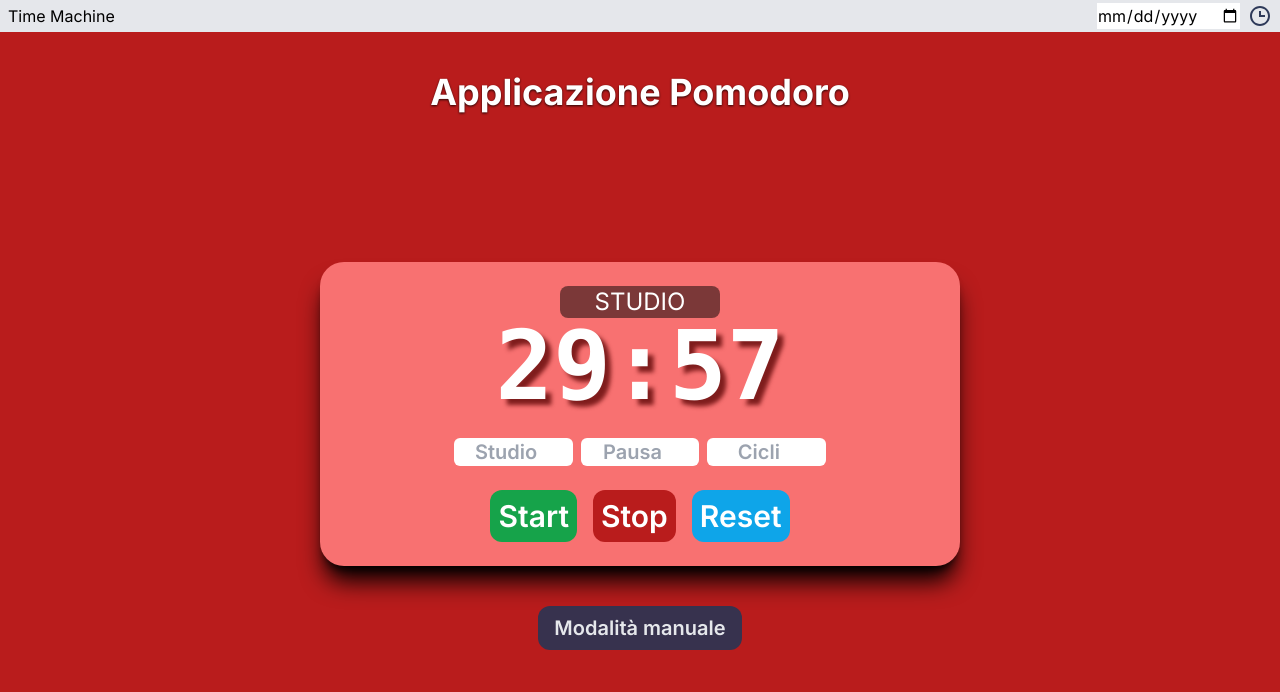
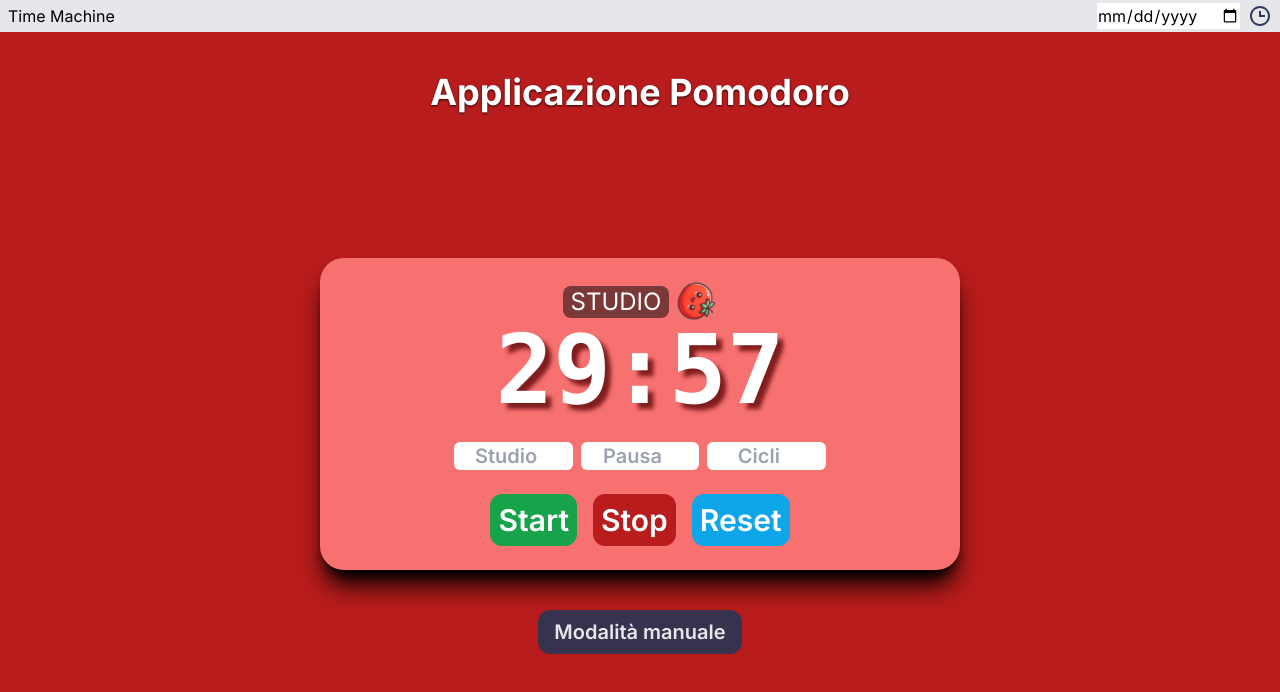
Before and after one commit to ufilme/Semplicemente-Etereo-Luminoso-Fulgido-Immutabile-Eternamente, a Next.js app in the folder src/: page /pomodoro in a window 1280 px wide. Both pictures are taken after a click on the button "Start". Shown: the top 692 px of the page. Built offline with nearby package versions, Linux system fonts and the light colour scheme.

Commit message:
add: pomodoro css animations

```diff
--- a/src/app/components/Timer.tsx
+++ b/src/app/components/Timer.tsx
@@ -1,6 +1,9 @@
 "use client";
 
 import React, { useState, useEffect, useRef } from "react";
+import pomodoro from "@/public/pomodoro.png";
+import zzz from "@/public/sleeping.png";
+import "@/app/pomodoro/animation.css";
 
 export default function Timer() {
   const [isRunning, setIsRunning] = useState(false);
@@ -258,10 +261,56 @@ export default function Timer() {
       );
   }
 
+  function pomodoroAnimation() {
+    if (started.current) {
+      if (periodoStudio.current) {
+        //periodo di studio
+
+        if (isRunning) {
+          //timer in funzione
+          return (
+            <img src={pomodoro.src} alt="Pomodoro animation" id="pomodoro-study" className="w-10 h-10" />
+          )
+        }
+        else {
+          //timer fermo
+          return (
+            <img src={pomodoro.src} alt="Pomodoro animation" id="pomodoro-study-nrun" className="w-10 h-10" />
+          )
+        }
+      }
+      else {
+        //periodo di pausa
+
+        if (isRunning) {
+          //timer in funzione
+          return (
+            <div className="flex gap-2">
+               <img src={pomodoro.src} alt="Pomodoro" id="pomodoro-pause" className="w-10 h-10" />
+               <img src={zzz.src} alt="Pomodoro animation" id="zzz-pause" className="w-6 h-6" />
+             </div>
+           )
+        }
+        else {
+          //timer fermo
+          return (
+            <div className="flex gap-2">
+               <img src={pomodoro.src} alt="Pomodoro" id="pomodoro-pause-nrun" className="w-10 h-10" />
+               <img src={zzz.src} alt="Pomodoro animation" id="zzz-pause-nrun" className="w-6 h-6" />
+             </div>
+           )
+        }
+      }
+    }
+  }
+
   return ( <div className="timer-container mx-auto items-center">
     <div className="timer w-[50vw] rounded-3xl bg-red-400 p-6 flex flex-col gap-6 items-center shadow-xl shadow-black">
         <div className="flex flex-col">
-          <h3 ref={periodoHeadingRef} className="text-2xl text-center text-white bg-[color:rgba(0,0,0,0.5)] rounded-lg grow-0 mx-16 px-2">Inizia lo studio!</h3>
+          <div className="flex justify-center items-center gap-2">
+            <h3 ref={periodoHeadingRef} className="text-2xl text-center text-white bg-[color:rgba(0,0,0,0.5)] rounded-lg grow-0 px-2">Inizia lo studio!</h3>
+            {pomodoroAnimation()}
+          </div>
           <div className="timer-display font-mono text-8xl font-bold text-white text-center">{formatTime()}</div>
         </div>
 
--- /dev/null
+++ b/src/app/pomodoro/animation.css
@@ -0,0 +1,25 @@
+@keyframes rotation {
+    0%      {rotate:0deg;}
+    100%    {rotate:360deg;}
+}
+
+@keyframes jump {
+    0%      {top:-1em;}
+    50%     {top:1em;}
+    100%    {top:-1em;}
+}
+
+#pomodoro-study {
+    animation-name: rotation;
+    animation-duration: 2s;
+    animation-iteration-count: infinite;
+    animation-timing-function: ease-in-out;
+}
+
+#zzz-pause {
+    position: relative;
+    animation-name: jump;
+    animation-duration: 1s;
+    animation-iteration-count: infinite;
+    animation-timing-function: ease-in;
+}
```
Also changed, not shown: src/public/pomodoro.png (added), src/public/sleeping.png (added).
